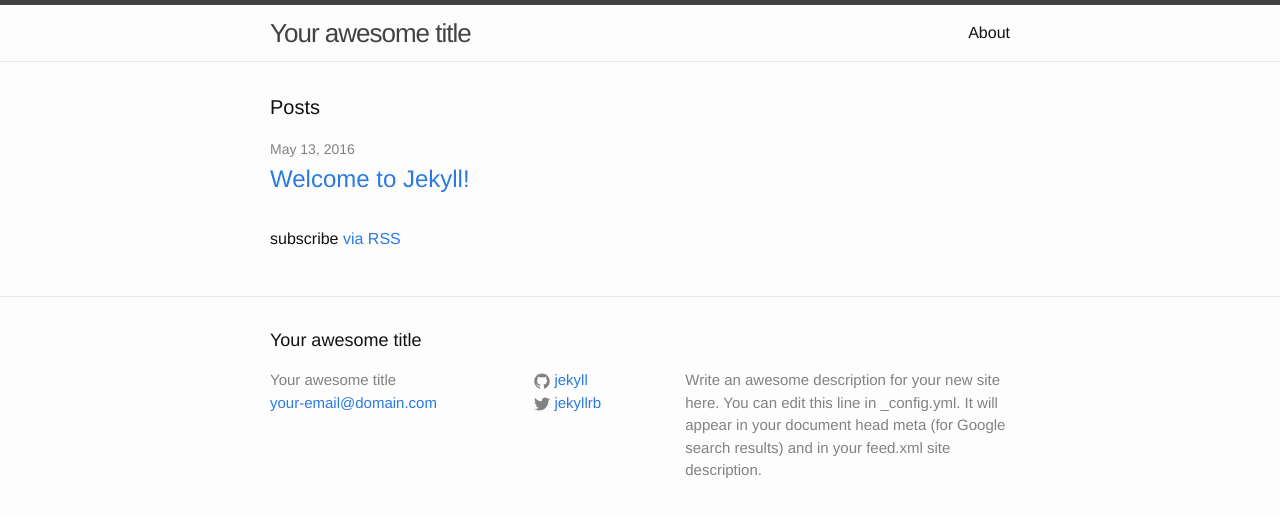
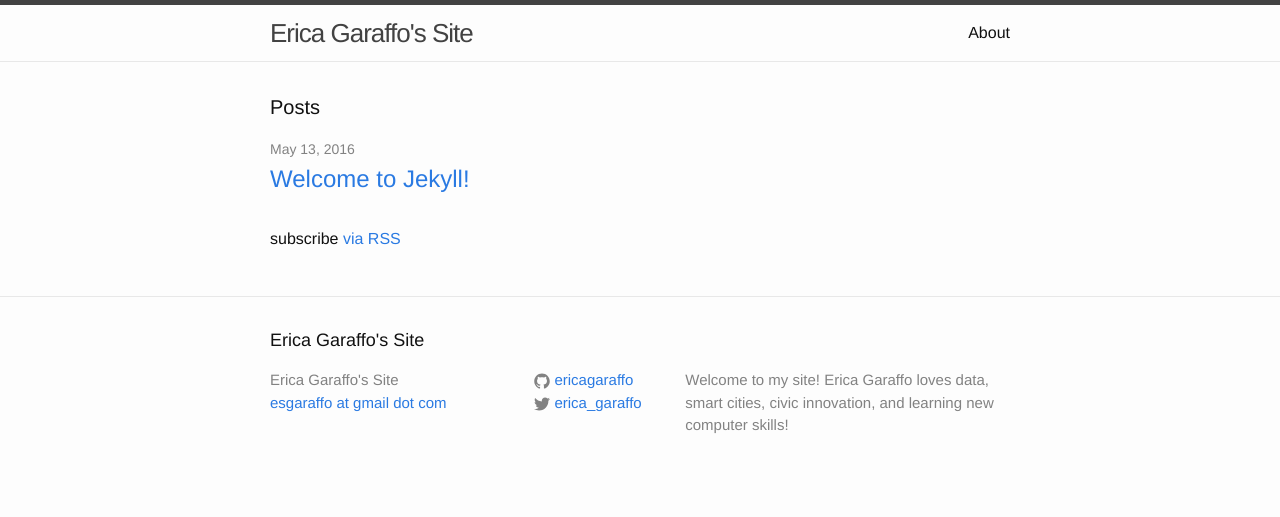
Before and after one commit to ericagaraffo/ericagaraffo.github.io, a Jekyll site: the page built from index.html, in a window 1280 px wide. Shown: the top 517 px of the page. Built offline with Jekyll 4.4.1, drawn with Linux system fonts in a browser that asks for light colours.

Commit message:
Update_config.yml

```diff
--- a/_config.yml
+++ b/_config.yml
@@ -6,16 +6,15 @@
 # 'jekyll serve'. If you change this file, please restart the server process.
 
 # Site settings
-title: Your awesome title
-email: your-email@domain.com
+title: Erica Garaffo's Site
+email: esgaraffo at gmail dot com
 description: > # this means to ignore newlines until "baseurl:"
-  Write an awesome description for your new site here. You can edit this
-  line in _config.yml. It will appear in your document head meta (for
-  Google search results) and in your feed.xml site description.
+  Welcome to my site! Erica Garaffo loves data, smart cities,
+  civic innovation, and learning new computer skills!
 baseurl: "" # the subpath of your site, e.g. /blog
-url: "http://yourdomain.com" # the base hostname & protocol for your site
-twitter_username: jekyllrb
-github_username:  jekyll
+url: "http://ericagaraffo.com" # the base hostname & protocol for your site
+twitter_username: erica_garaffo
+github_username:  ericagaraffo
 
 # Build settings
-markdown: kramdown
+#markdown: kramdown
```
